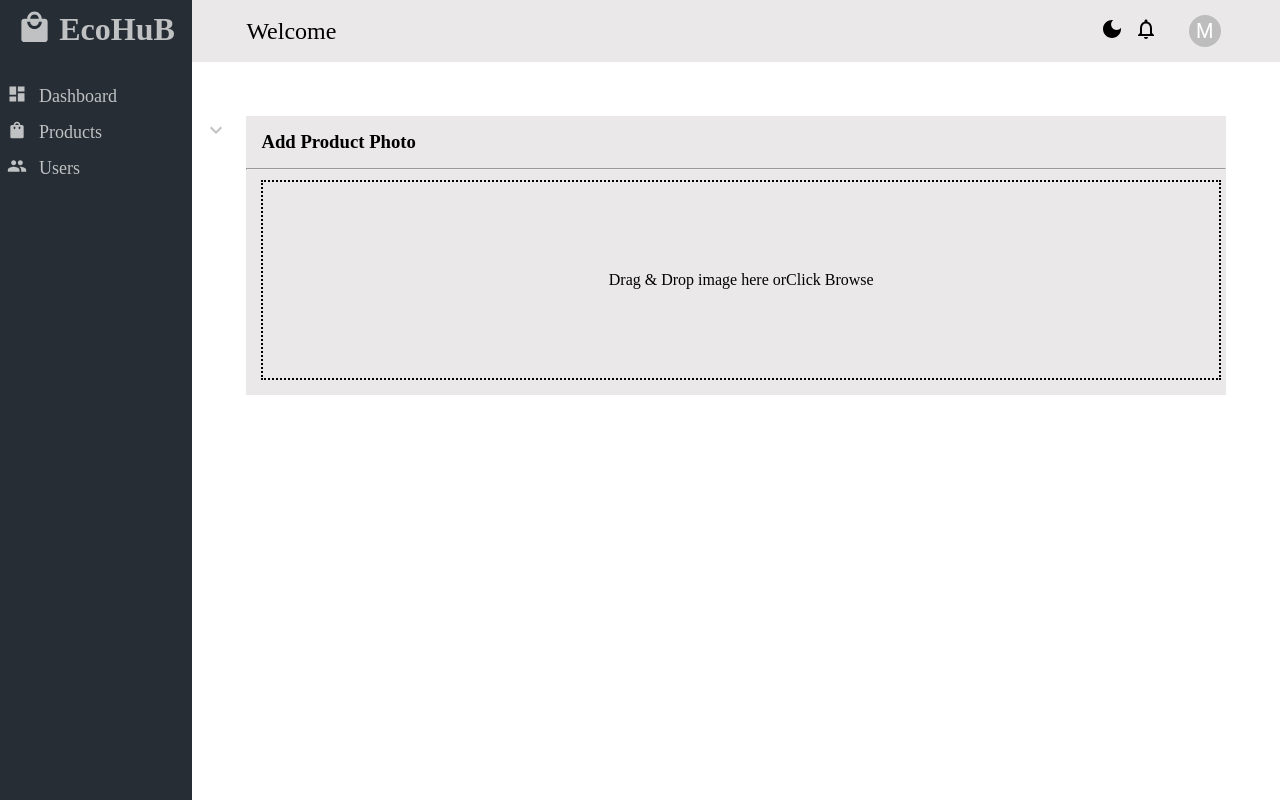
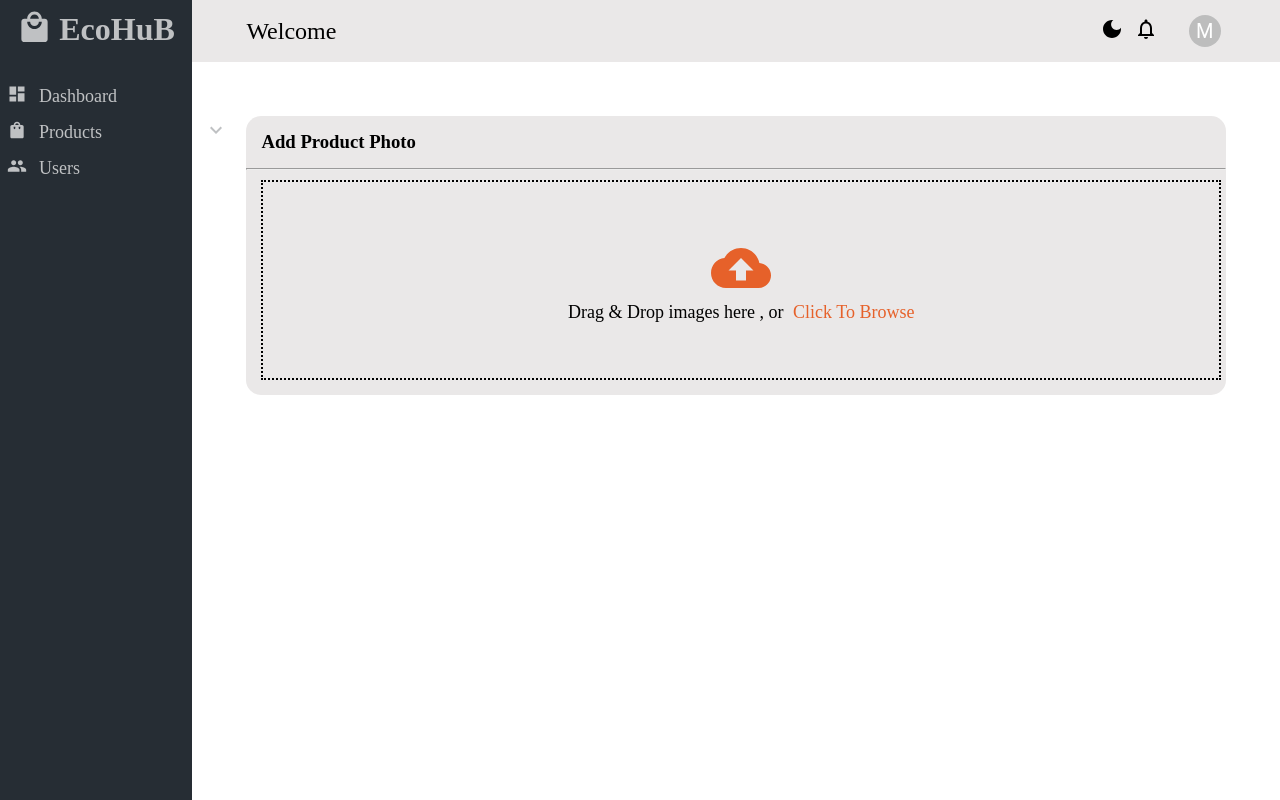
Before and after one commit to haqueaminul10/Ecommerce-Admin, a React (Vite) app: page /products/add in a window 1280 px wide. Built offline with nearby package versions, Linux system fonts and the light colour scheme.

Commit message:
drag and drop design all done

```diff
--- a/src/Components/pages/product/addProduct.jsx
+++ b/src/Components/pages/product/addProduct.jsx
@@ -78,12 +78,24 @@ const AddProduct = () => {
             {isDragging ? (
               <span className='select'>Drop image here</span>
             ) : (
-              <>
-                Drag & Drop image here or
-                <span className='select' onClick={selectFiles}>
-                  Click Browse
-                </span>
-              </>
+              <div>
+                <div className='upload-icon'>
+                  <CloudUploadIcon
+                    sx={{ color: '#e6612a', fontSize: '60px' }}
+                    onClick={selectFiles}
+                  />
+                </div>
+                <div>
+                  <span className='drag-drop-text'>
+                    {' '}
+                    Drag & Drop images here , or{'  '}
+                  </span>
+
+                  <span className='select clicktobrowse' onClick={selectFiles}>
+                    Click To Browse
+                  </span>
+                </div>
+              </div>
             )}
 
             <input
@@ -93,7 +105,6 @@ const AddProduct = () => {
               ref={fileInputRef}
               onChange={onFileSelect}
               accept='image/*'
-              style={{ display: 'none' }}
             />
           </div>
           <div className='container'>
--- a/src/Components/styles/addProduct.css
+++ b/src/Components/styles/addProduct.css
@@ -1,98 +1,9 @@
-/* .productImageSection,
-.productInfoSection {
-  background-color: #eae8e8;
-  border-radius: 10px;
-  margin-bottom: 20px;
-}
-.productPhotoTitle,
-.productInfoTitle {
-  padding: 15px;
-}
-.drag-area-container {
-  padding: 15px;
-}
-.drag-area {
-  border: 2px dashed #ccc;
-  border-radius: 8px;
-  padding: 40px 0;
-  text-align: center;
-  transition: all 0.3s ease;
-  cursor: pointer;
-  display: flex;
-  flex-direction: column;
-  justify-content: center;
-  align-items: center;
-}
-
-.drag-area:hover {
-  background-color: #f0f0f0;
-  border-color: #e6612a;
-}
-
-.icon {
-  margin-bottom: 20px;
-}
-
-.text {
-  display: inline-block;
-  font-size: 16px;
-  font-weight: 400;
-  color: #555;
-}
-
-.select {
-  font-size: 16px;
-  color: #555;
-}
-
-.mark {
-  color: #e6612a;
-  cursor: pointer;
-  font-weight: 600;
-}
-
-.file {
-  display: none;
-}
-
-.drag-area:focus {
-  outline: 2px solid #e6612a;
-}
-.productInfoForm {
-  padding: 15px;
-}
-.formRow {
-  display: flex;
-  align-items: center;
-  justify-content: space-between;
-  gap: 80px;
-  margin-bottom: 15px;
-}
-.input-div {
-  width: 100%;
-}
-.input-label {
-  color: #555;
-  margin: 3px 0;
-  font-size: 16px;
-}
-
-.addProductInput {
-  border: 1px solid #555;
-  width: 100%;
-  height: 35px;
-  font-size: 14px;
-  padding: 0 10px;
-}
-.addProductInput:focus {
-  outline: none;
-} */
-
 .add-product-container {
   /* background-color: yellow; */
 }
 .product-photo {
   background-color: #eae8e8;
+  border-radius: 15px;
 }
 .product-section-title {
   padding: 15px;
@@ -109,9 +20,22 @@
   -webkit-user-select: none;
   margin-top: 10px;
 }
+.upload-icon {
+  text-align: center;
+}
 .select {
   cursor: pointer;
   transform: 0.4s;
+}
+
+.drag-drop-text {
+  font-size: 18px;
+  margin-right: 5px;
+}
+
+.clicktobrowse {
+  color: #e6612a;
+  font-size: 18px;
 }
 .container {
   margin: 15px;
```
